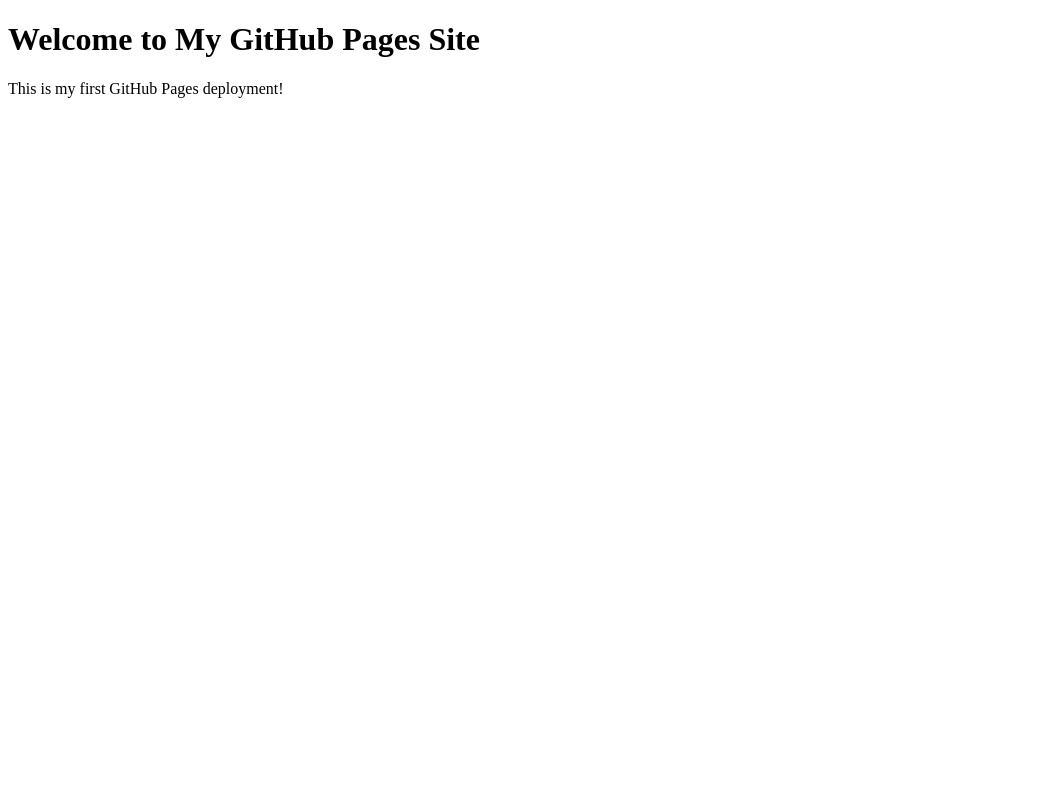
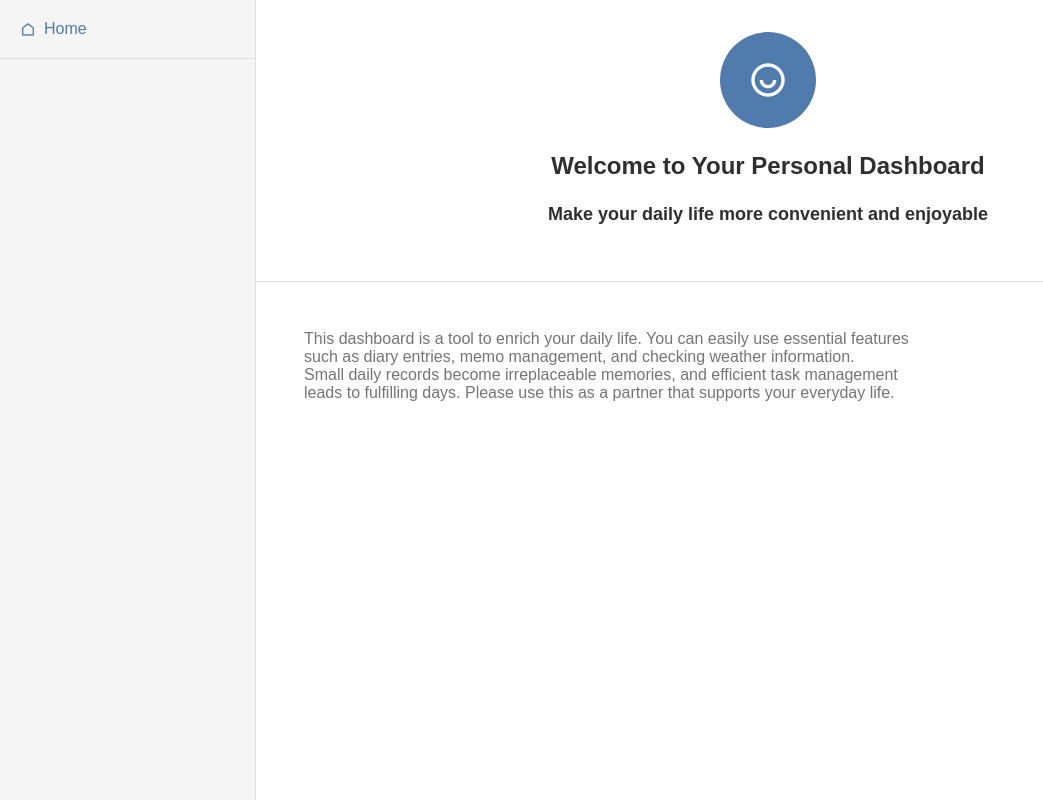
Before and after one commit to makeru625-arch/my-first-web-app, a plain HTML site: page index.html in a window 1280 px wide. Shown: the whole page, without its empty margins (0-1043 px from the left). Drawn offline with nearby package versions, Linux system fonts and the light colour scheme.

Commit message:
Add files via upload

```diff
--- a/index.html
+++ b/index.html
@@ -1,12 +1,37 @@
 <!DOCTYPE html>
 <html lang="en">
-<head>
-    <meta charset="UTF-8">
-    <meta name="viewport" content="width=device-width, initial-scale=1.0">
-    <title>My GitHub Pages Site</title>
-</head>
-<body>
-    <h1>Welcome to My GitHub Pages Site</h1>
-    <p>This is my first GitHub Pages deployment!</p>
-</body>
+  <head>
+    <meta charset="UTF-8" />
+    <meta name="viewport" content="width=device-width, initial-scale=1.0" />
+    <title>Dashboard</title>
+    <link rel="stylesheet" href="style.css">
+    <link href="https://cdn.jsdelivr.net/npm/remixicon@4.5.0/fonts/remixicon.css" rel="stylesheet" />
+  </head>
+  <body>
+      <div class="layout">
+        <aside class="sidebar">
+          <div class="sidehead">
+            <a href="#" class="sidelink" data-tab="home">
+              <span class="ri-home-line"></span>
+              <span>Home</span>
+            </a>
+          </div>
+        </aside>
+        <main class="contents">
+          <section id="home">
+            <header class="mainhead">
+              <span class="ri-user-smile-line"></span>
+              <h1 class="title">Welcome to Your Personal Dashboard</h1>
+              <h2 class="subtitle">Make your daily life more convenient and enjoyable</h2>
+            </header>
+              <div class="message">
+                <p>This dashboard is a tool to enrich your daily life. You can easily use essential features such as diary entries, memo management, and checking weather information.</p>
+                <p>Small daily records become irreplaceable memories, and efficient task management leads to fulfilling days. Please use this as a partner that supports your everyday life.</p>
+              </div>
+          </section>
+
+        </main>
+
+    </div>
+  </body>
 </html>
--- /dev/null
+++ b/style.css
@@ -0,0 +1,108 @@
+/* ブラウザで設定されているスタイルのリセット・共通設定 */
+/* 消さないでください */
+*,
+*::before,
+*::after {
+  box-sizing: border-box;
+}
+body,
+h1,
+h2,
+h3,
+p,
+ul,
+li,
+form,
+input,
+textarea,
+select,
+button {
+  margin: 0;
+  padding: 0;
+  font-family: sans-serif;
+}
+
+ul {
+  list-style: none;
+}
+.layout{
+  display: flex;
+  height: 100vh;
+
+}
+.sidebar{
+  width:256px;
+  flex-shrink: 0;
+  background-color: #f5f5f5;
+  border-right: 1px solid #e0e0e0;
+  color:#4f7cac;
+  display: flex;
+  flex-direction: column;
+  height:100%;
+}
+
+.sidehead{
+  padding:20px;
+  border-bottom: 1px solid #e0e0e0;
+
+}
+.sidelink{
+  color:#4f7cac;
+  display: flex;
+  align-items: center;
+  gap:8px;
+  text-decoration: none;
+}
+
+/* スタイルのリセット終了 */
+
+/* サイドバーとメインコンテンツを包むための要素のスタイルを書いてください */
+.contents{
+  flex:1;
+}
+.mainhead{
+  background-color: white;
+  padding:32px;
+  border-bottom:1px solid #e0e0e0;
+  text-align: center;
+
+}
+.ri-user-smile-line{
+  width:96px;
+  height:96px;
+  background-color:#4f7cac;
+  border-radius: 50%;
+  display: flex;
+  justify-content: center;
+  align-items: center;
+  margin-bottom: 24px;
+  margin-left:auto;
+  margin-right: auto;
+  font-size:2.5rem;
+  color:white;
+}
+.title{
+  font-size: 1.5rem;
+  font-weight: 600;
+  color:#2f2f2f;
+  margin:8px;
+}
+.subtitle{
+  font-size:1.125rem;
+  color:#2f2f2f;
+  margin: 24px;
+}
+.message{
+  max-width: 672px;
+  margin-left: auto;
+  margin-right: auto;
+  margin-top:0;
+  margin-bottom: 0;
+  padding:32px;
+  color:#757575;
+  margin: 16px;
+}
+
+/* サイドバーに関連するスタイルを書いてください */
+
+/* メインコンテンツに関連するスタイルを書いてください */
```
